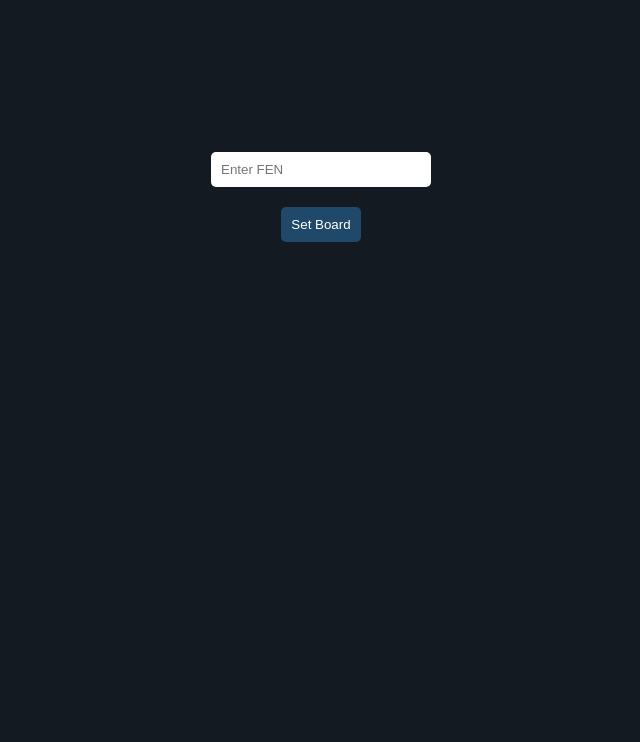
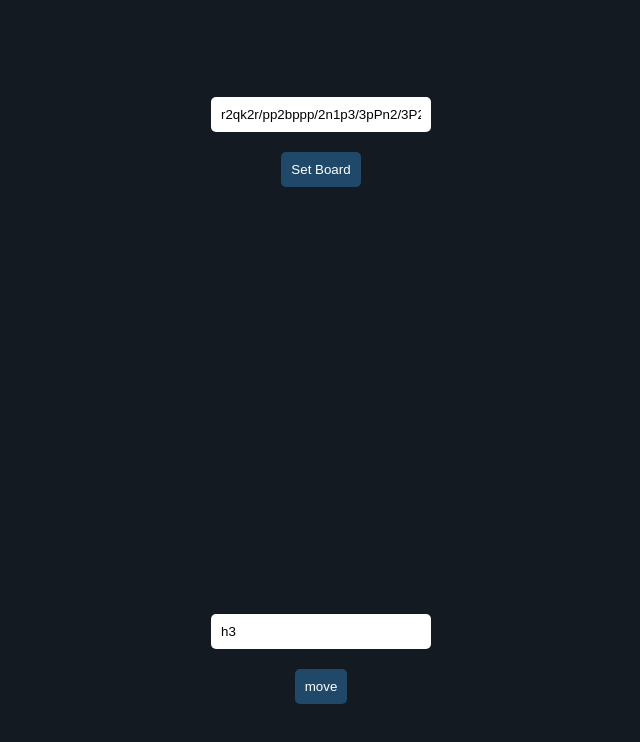
Before and after one commit to ralthor/chess-repertoire-drill, a plain HTML site: page main.html in a window 1280 px wide. Shown: the whole page, without its empty margins (319-959 px from the left). Drawn offline with nearby package versions, Linux system fonts and the light colour scheme.

Commit message:
Add FEN input and move input fields

```diff
--- a/main.html
+++ b/main.html
@@ -7,9 +7,12 @@
     <link rel="stylesheet" href="style.css">
 </head>
 <body>
-    <input type="text" id="fenInput" placeholder="Enter FEN" />
+    <input type="text" id="fenInput" placeholder="Enter FEN" value="r2qk2r/pp2bppp/2n1p3/3pPn2/3P2b1/2N1BN2/PP2BPPP/R2Q1RK1 w kq - 6 11" />
     <button id="setBoard">Set Board</button>
     <div id="chessboard"></div>
+    <input type="text" id="moveInput" placeholder="Enter move" value="h3" />
+    <button id="move">move</button>
     <script src="script.js"></script>
+    <script src="https://cdnjs.cloudflare.com/ajax/libs/chess.js/0.10.2/chess.min.js"></script>
 </body>
 </html>
```
